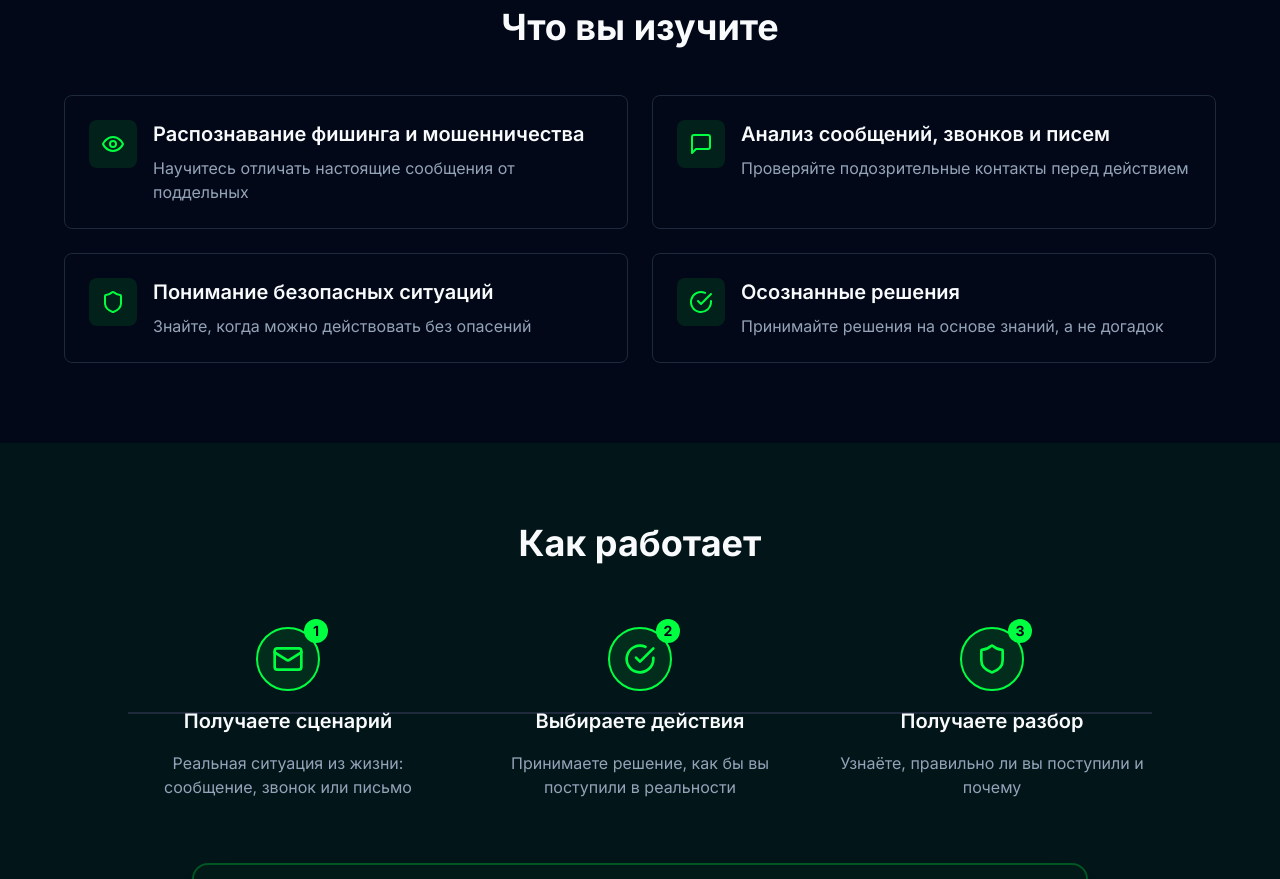
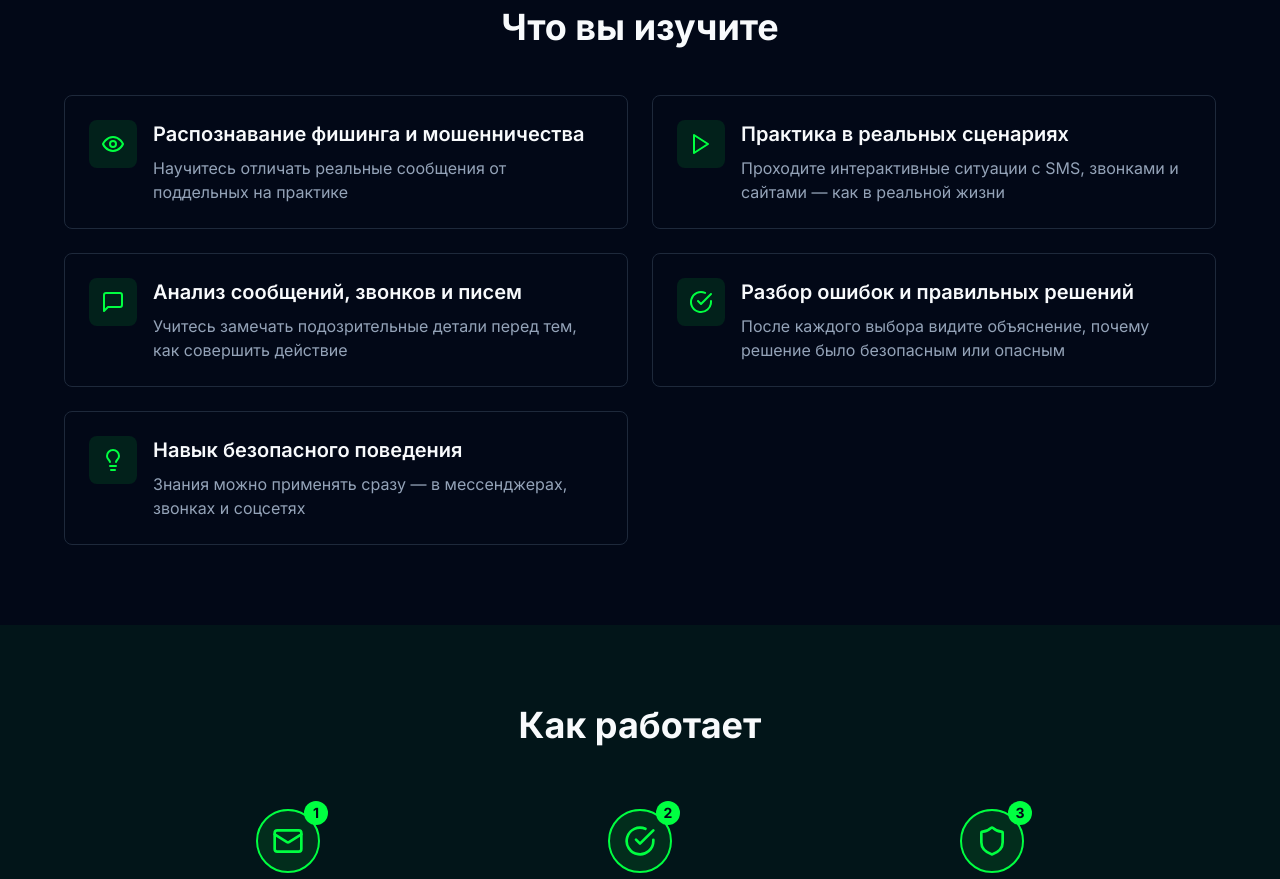
Before and after one commit to daniastkz-png/QadamSafe, a React (Vite) app in the folder frontend/: page / in a window 1280 px wide. Shown: the part 1220-2099 px from the top of the page. Built offline with nearby package versions, Linux system fonts and the light colour scheme; no server answers.

Commit message:
feat(landing): improve What You Learn section with 5 cards and practice-focused content

```diff
--- a/frontend/src/i18n/locales/en.json
+++ b/frontend/src/i18n/locales/en.json
@@ -43,13 +43,15 @@
         "whatYouLearn": {
             "title": "What You'll Learn",
             "card1Title": "Recognizing Phishing and Fraud",
-            "card1Desc": "Learn to distinguish real messages from fake ones",
-            "card2Title": "Analyzing Messages, Calls and Emails",
-            "card2Desc": "Check suspicious contacts before taking action",
-            "card3Title": "Understanding Safe Situations",
-            "card3Desc": "Know when you can act without concerns",
-            "card4Title": "Informed Decisions",
-            "card4Desc": "Make decisions based on knowledge, not guesses"
+            "card1Desc": "Learn to distinguish real messages from fake ones through hands-on practice",
+            "card2Title": "Practice with Real Scenarios",
+            "card2Desc": "Go through interactive situations with SMS, calls and websites — just like in real life",
+            "card3Title": "Analyzing Messages, Calls and Emails",
+            "card3Desc": "Learn to spot suspicious details before taking action",
+            "card4Title": "Understanding Mistakes and Correct Decisions",
+            "card4Desc": "After each choice, see an explanation of why the decision was safe or risky",
+            "card5Title": "Safe Digital Habits",
+            "card5Desc": "Apply your knowledge immediately — in messengers, calls and social media"
         },
         "howItWorks": {
             "title": "How It Works",
--- a/frontend/src/i18n/locales/kk.json
+++ b/frontend/src/i18n/locales/kk.json
@@ -41,13 +41,15 @@
         "whatYouLearn": {
             "title": "Не үйренесіз",
             "card1Title": "Фишингті және алаяқтықты тану",
-            "card1Desc": "Нақты хабарламаларды жалғандардан ажыратуды үйреніңіз",
-            "card2Title": "Хабарламаларды, қоңырауларды және хаттарды талдау",
-            "card2Desc": "Әрекет жасамас бұрын күдікті байланыстарды тексеріңіз",
-            "card3Title": "Қауіпсіз жағдайларды түсіну",
-            "card3Desc": "Қашан алаңдамай әрекет етуге болатынын біліңіз",
-            "card4Title": "Саналы шешімдер",
-            "card4Desc": "Болжамдарға емес, білімге негізделген шешімдер қабылдаңыз"
+            "card1Desc": "Тәжірибе арқылы нақты хабарламаларды жалғандардан ажыратуды үйреніңіз",
+            "card2Title": "Нақты сценарийлерде тәжірибе",
+            "card2Desc": "SMS, қоңыраулар мен сайттармен интерактивті жағдайлардан өтіңіз — нақты өмірдегідей",
+            "card3Title": "Хабарламаларды, қоңырауларды және хаттарды талдау",
+            "card3Desc": "Әрекет жасамас бұрын күдікті бөлшектерді байқауды үйреніңіз",
+            "card4Title": "Қателіктер мен дұрыс шешімдерді талдау",
+            "card4Desc": "Әр таңдаудан кейін шешімнің неге қауіпсіз немесе қауіпті болғанын түсіндіріңіз",
+            "card5Title": "Қауіпсіз цифрлық әдеттер",
+            "card5Desc": "Білімді бірден қолданыңыз — мессенджерлерде, қоңырауларда және әлеуметтік желілерде"
         },
         "howItWorks": {
             "title": "Қалай жұмыс істейді",
--- a/frontend/src/i18n/locales/ru.json
+++ b/frontend/src/i18n/locales/ru.json
@@ -34,13 +34,15 @@
         "whatYouLearn": {
             "title": "Что вы изучите",
             "card1Title": "Распознавание фишинга и мошенничества",
-            "card1Desc": "Научитесь отличать настоящие сообщения от поддельных",
-            "card2Title": "Анализ сообщений, звонков и писем",
-            "card2Desc": "Проверяйте подозрительные контакты перед действием",
-            "card3Title": "Понимание безопасных ситуаций",
-            "card3Desc": "Знайте, когда можно действовать без опасений",
-            "card4Title": "Осознанные решения",
-            "card4Desc": "Принимайте решения на основе знаний, а не догадок"
+            "card1Desc": "Научитесь отличать реальные сообщения от поддельных на практике",
+            "card2Title": "Практика в реальных сценариях",
+            "card2Desc": "Проходите интерактивные ситуации с SMS, звонками и сайтами — как в реальной жизни",
+            "card3Title": "Анализ сообщений, звонков и писем",
+            "card3Desc": "Учитесь замечать подозрительные детали перед тем, как совершить действие",
+            "card4Title": "Разбор ошибок и правильных решений",
+            "card4Desc": "После каждого выбора видите объяснение, почему решение было безопасным или опасным",
+            "card5Title": "Навык безопасного поведения",
+            "card5Desc": "Знания можно применять сразу — в мессенджерах, звонках и соцсетях"
         },
         "howItWorks": {
             "title": "Как работает",
--- a/frontend/src/pages/LandingPage.tsx
+++ b/frontend/src/pages/LandingPage.tsx
@@ -1,7 +1,7 @@
 import React, { useState, useEffect } from 'react';
 import { useNavigate } from 'react-router-dom';
 import { useTranslation } from 'react-i18next';
-import { Shield, Mail, Phone, MessageSquare, CheckCircle, ChevronDown, ChevronRight, Eye, AlertTriangle, Menu, X } from 'lucide-react';
+import { Shield, Mail, Phone, MessageSquare, CheckCircle, ChevronDown, ChevronRight, Eye, AlertTriangle, Menu, X, Play, Lightbulb } from 'lucide-react';
 import { LanguageSwitcher } from '../components/LanguageSwitcher';
 import { Footer } from '../components/Footer';
 import { InteractiveDemo } from '../components/InteractiveDemo';
@@ -294,7 +294,7 @@ export const LandingPage: React.FC = () => {
                         <div className="cyber-card group hover:border-cyber-green/50 transition-all duration-300">
                             <div className="flex items-start gap-4">
                                 <div className="p-3 bg-cyber-green/10 rounded-lg">
-                                    <MessageSquare className="w-6 h-6 text-cyber-green" />
+                                    <Play className="w-6 h-6 text-cyber-green" />
                                 </div>
                                 <div className="flex-1">
                                     <h3 className="text-xl font-semibold mb-2 text-foreground">
@@ -311,7 +311,7 @@ export const LandingPage: React.FC = () => {
                         <div className="cyber-card group hover:border-cyber-green/50 transition-all duration-300">
                             <div className="flex items-start gap-4">
                                 <div className="p-3 bg-cyber-green/10 rounded-lg">
-                                    <Shield className="w-6 h-6 text-cyber-green" />
+                                    <MessageSquare className="w-6 h-6 text-cyber-green" />
                                 </div>
                                 <div className="flex-1">
                                     <h3 className="text-xl font-semibold mb-2 text-foreground">
@@ -336,6 +336,23 @@ export const LandingPage: React.FC = () => {
                                     </h3>
                                     <p className="text-muted-foreground">
                                         {t('landing.whatYouLearn.card4Desc')}
+                                    </p>
+                                </div>
+                            </div>
+                        </div>
+
+                        {/* Card 5 */}
+                        <div className="cyber-card group hover:border-cyber-green/50 transition-all duration-300">
+                            <div className="flex items-start gap-4">
+                                <div className="p-3 bg-cyber-green/10 rounded-lg">
+                                    <Lightbulb className="w-6 h-6 text-cyber-green" />
+                                </div>
+                                <div className="flex-1">
+                                    <h3 className="text-xl font-semibold mb-2 text-foreground">
+                                        {t('landing.whatYouLearn.card5Title')}
+                                    </h3>
+                                    <p className="text-muted-foreground">
+                                        {t('landing.whatYouLearn.card5Desc')}
                                     </p>
                                 </div>
                             </div>
```
